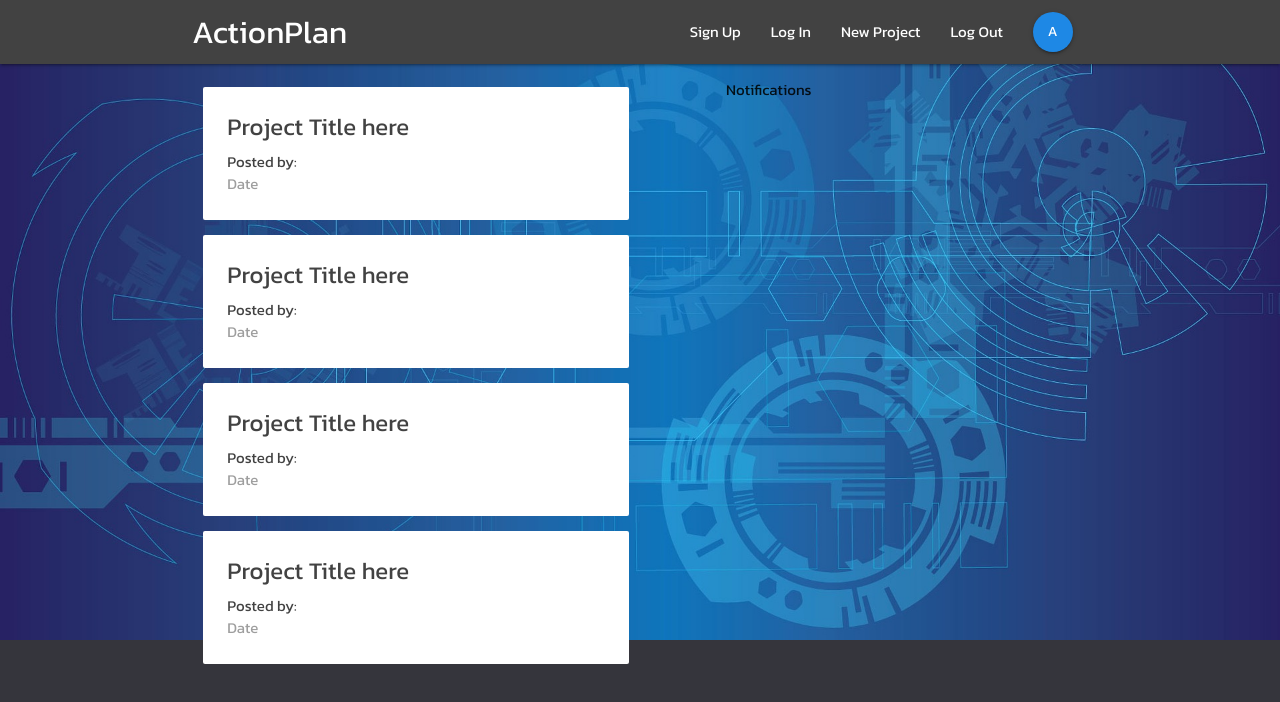
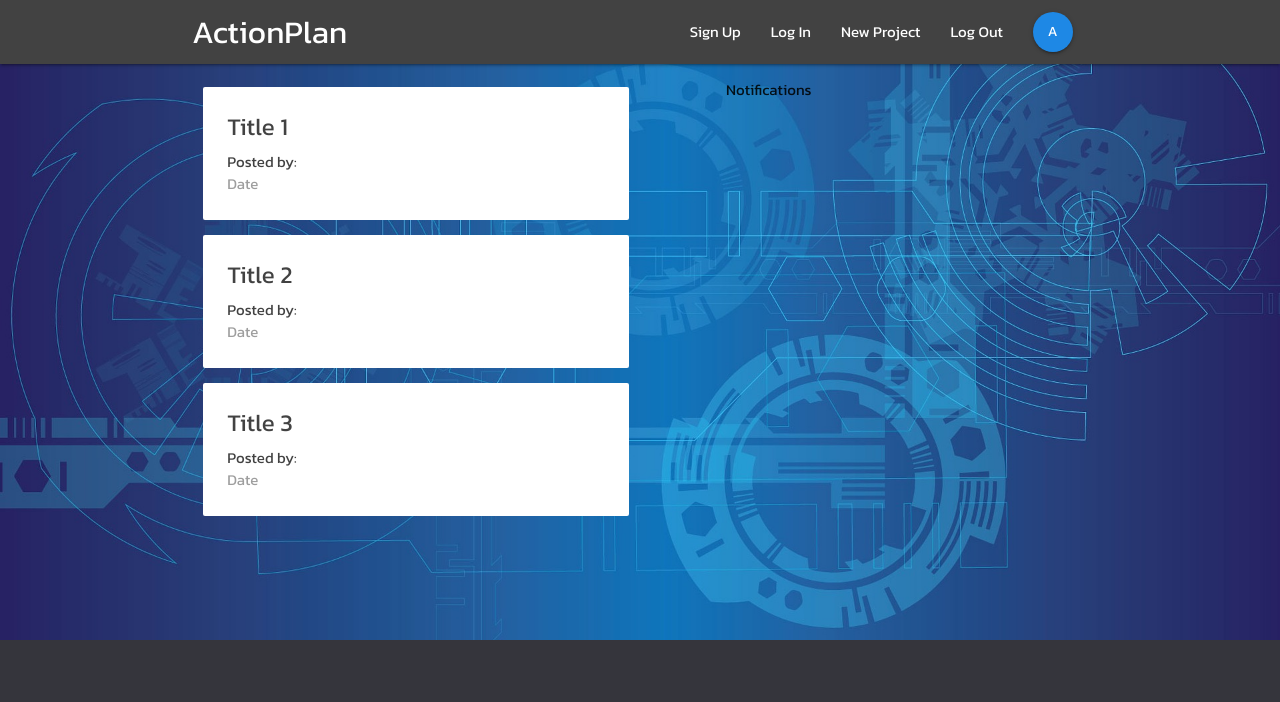
Before and after one commit to JonMcCarthy7/ActionPlan-React-Redux-Firebase, a React (Create React App) app: page / in a window 1280 px wide. Shown: the top 702 px of the page. Built offline with nearby package versions, Linux system fonts and the light colour scheme.

Commit message:
connect redux to app

```diff
--- a/src/components/dashboard/Dashboard.jsx
+++ b/src/components/dashboard/Dashboard.jsx
@@ -1,15 +1,19 @@
 import React, { Component } from "react";
 import Notifications from "./Notifications";
 import ProjectList from "../projects/ProjectList";
+import { connect } from "react-redux"; // This connects to our store
 
 class Dashboard extends Component {
   state = {};
+
   render() {
+    console.log(this.props);
+    const { projects } = this.props;
     return (
       <div className="dashboard container">
         <div className="row">
           <div className="col s12 m6">
-            <ProjectList />
+            <ProjectList projects={projects} />
           </div>
           <div className="col s12 m5 offset-m1">
             <Notifications />
@@ -20,4 +24,14 @@ class Dashboard extends Component {
   }
 }
 
-export default Dashboard;
+const mapStateToProps = state => {
+  return {
+    projects: state.project.projects
+  };
+};
+
+const mapDispatchToProps = () => {};
+
+export default connect(mapStateToProps)(Dashboard);
+//connect is a function which returns a HOC (Higher Order Component) to take in the dashboard.
+//pass mapStateToProps to connect, so the connect func knows what to connect to and what data to get from the store
--- a/src/components/projects/ProjectList.jsx
+++ b/src/components/projects/ProjectList.jsx
@@ -1,13 +1,13 @@
 import React from "react";
 import ProjectSummary from "./ProjectSummary";
 
-const ProjectList = () => {
+const ProjectList = ({ projects }) => {
+  const projectList = projects.map(project => {
+    return <ProjectSummary project={project} key={project.id} />;
+  });
   return (
     <div className="project-list section">
-      <ProjectSummary />
-      <ProjectSummary />
-      <ProjectSummary />
-      <ProjectSummary />
+      {projectList.length !== 0 ? projectList : <h1>No Projects Yet</h1>}
     </div>
   );
 };
--- a/src/components/projects/ProjectSummary.jsx
+++ b/src/components/projects/ProjectSummary.jsx
@@ -1,10 +1,10 @@
 import React from "react";
 
-const ProjectSummary = () => {
+const ProjectSummary = ({ project }) => {
   return (
     <div className="card z-depth-0 project-summary">
       <div className="card-content grey-text text-darken-3">
-        <span className="card-title">Project Title here</span>
+        <span className="card-title">{project.title}</span>
         <p>Posted by: </p>
         <p className="grey-text">Date</p>
       </div>
--- a/src/store/reducers/projectReducer.js
+++ b/src/store/reducers/projectReducer.js
@@ -1,4 +1,10 @@
-const initState = {};
+const initState = {
+  projects: [
+    { id: "1", title: "Title 1", content: "lorem ipsum text here" },
+    { id: "2", title: "Title 2", content: "lorem ipsum text here" },
+    { id: "3", title: "Title 3", content: "lorem ipsum text here" }
+  ]
+};
 
 const projectReducer = (state = initState, action) => {
   return state;
```
